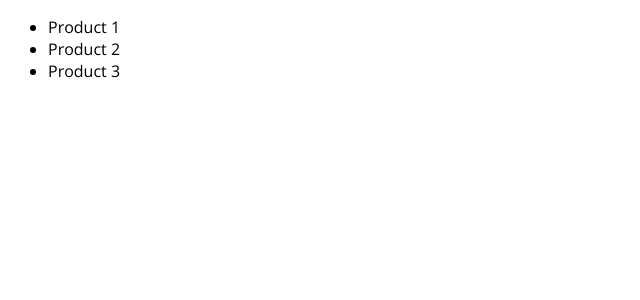
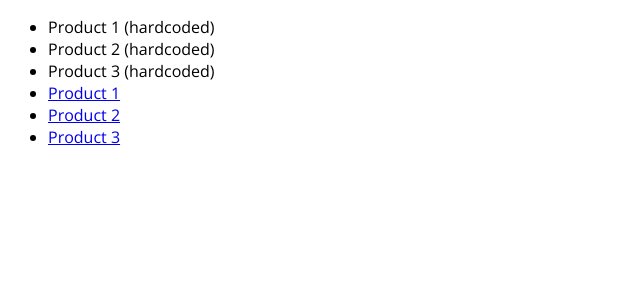
Before and after one commit to vadozy/nextjs-course, a Next.js app: page / in a window 1280 px wide. Shown: the top 300 px of the page, without its empty margins (0-640 px from the left). Built offline with nearby package versions, Linux system fonts and the light colour scheme.

Commit message:
Section 05 - wip [ after 101 ]

```diff
--- /dev/null
+++ b/data/dummy-backend.json
@@ -0,0 +1,19 @@
+{
+  "products": [
+    {
+      "id": "p1",
+      "title": "Product 1",
+      "description": "This is product 1"
+    },
+    {
+      "id": "p2",
+      "title": "Product 2",
+      "description": "This is product 2"
+    },
+    {
+      "id": "p3",
+      "title": "Product 3",
+      "description": "This is product 3"
+    }
+  ]
+}
--- a/pages/index.js
+++ b/pages/index.js
@@ -1,11 +1,44 @@
+import fs from 'fs/promises';
+import path from 'path';
+
+import Link from 'next/link';
+
 function HomePage(props) {
+  const { products } = props;
+
   return (
     <ul>
-      <li>Product 1</li>
-      <li>Product 2</li>
-      <li>Product 3</li>
+      <li>Product 1 (hardcoded)</li>
+      <li>Product 2 (hardcoded)</li>
+      <li>Product 3 (hardcoded)</li>
+      {products.map((product) => (
+        <li key={product.id}>
+          <Link href={`/${product.id}`}>{product.title}</Link>
+        </li>
+      ))}
     </ul>
   );
 }
 
+export async function getStaticProps() {
+  // process.cwd() is overall project root folder
+  const filePath = path.join(process.cwd(), 'data', 'dummy-backend.json');
+  const jsonData = await fs.readFile(filePath);
+  const data = JSON.parse(jsonData);
+  return {
+    props: {
+      products: data.products,
+    },
+    revalidate: 10, // seconds
+  };
+  // return {
+  //   props: {
+  //     products: [
+  //       { id: 'p1', title: 'Product 1 X' },
+  //       { id: 'p2', title: 'Product 2 X' },
+  //     ],
+  //   },
+  // };
+}
+
 export default HomePage;
```
Also changed, not shown: pages/404.js (added, +11 -0 lines), pages/[productId].js (added, +76 -0 lines).
